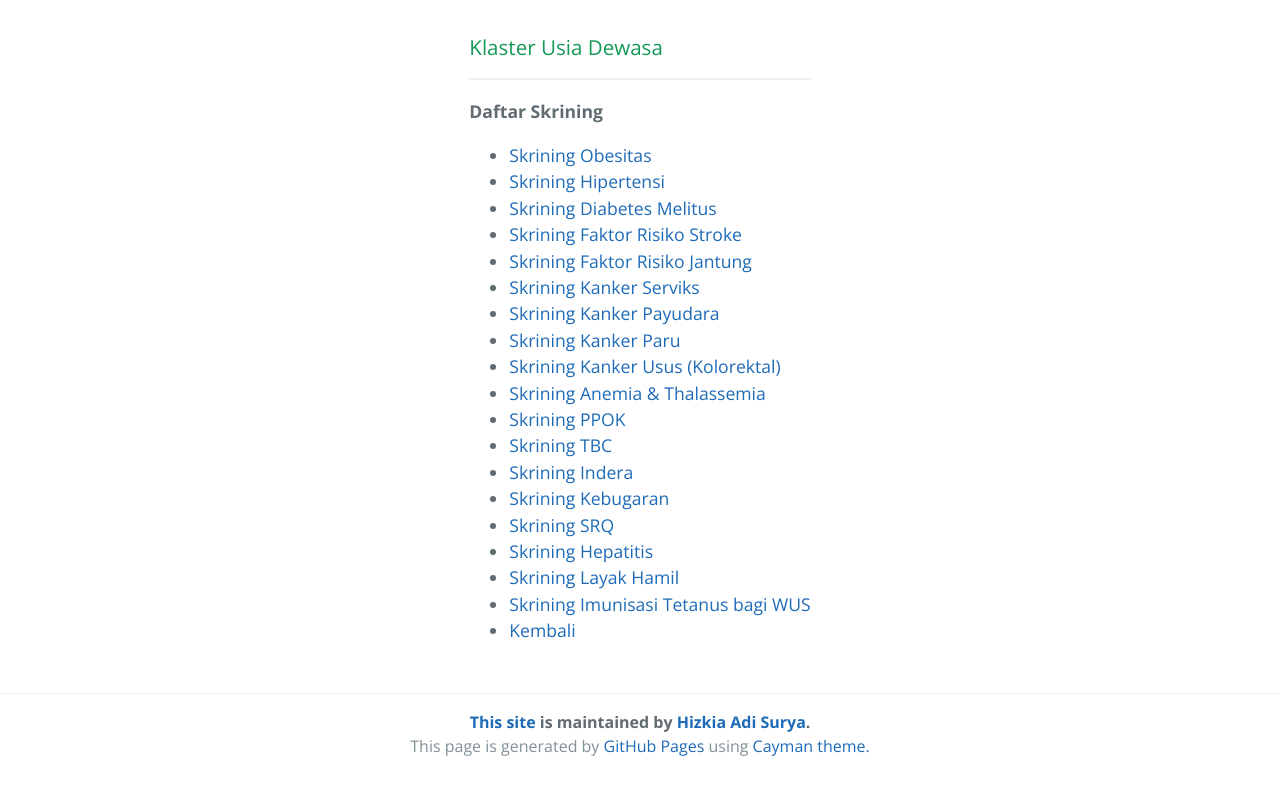
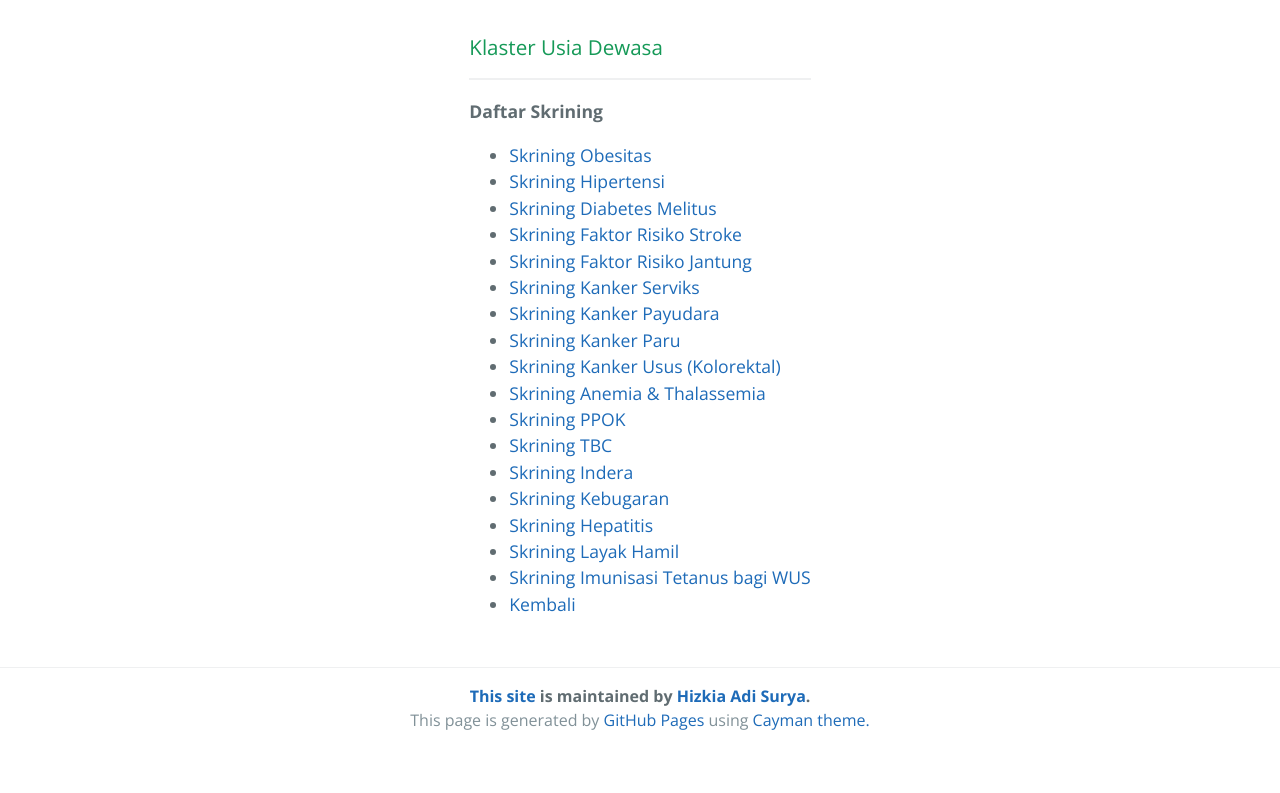
Before and after one commit to pkmsawahpulo/pkmsawahpulo.github.io, a Jekyll site: the page built from klaster3_dewasa.md, in a window 1280 px wide. Shown: the part 343-1136 px from the top of the page. Built offline with Jekyll 4.4.1, drawn with Linux system fonts in a browser that asks for light colours; our own code applies the rules of GitHub Pages for plain Markdown files; after the commit the page ends 1110 px from its top, so only the background shows below that.

Commit message:
kelewatan dewasa

```diff
--- a/klaster3_dewasa.md
+++ b/klaster3_dewasa.md
@@ -19,7 +19,6 @@ layout: default
 -   <a href="https://docs.google.com/forms/d/e/1FAIpQLSf30AdIfcocCs8LyjOjSzQdwhITl8En3-vvOfkupmZeawwWBg/viewform?usp=sharing">Skrining TBC</a>
 -   <a href="https://docs.google.com/forms/d/e/1FAIpQLSeCc8vrp1QfLkR38OMOY2xkxGd0bvkHkw6UYjytXF8T68PUMQ/viewform?usp=sharing">Skrining Indera</a>
 -   <a href="https://docs.google.com/forms/d/e/1FAIpQLSfFawXTnhH76I6_23SHQXpPPql2TCcL43IsnzTtvogSWf-q4Q/viewform?usp=sharing">Skrining Kebugaran</a>
--   <a href="https://docs.google.com/forms/d/e/1FAIpQLSeh6PUJx8HXZ3w9O0x-RROnjlFMo6hP9RkAln36KUAJXCrDNg/viewform?usp=sharing">Skrining SRQ</a>
 -   <a href="https://docs.google.com/forms/d/e/1FAIpQLSd4na_uxVH6OwYlAd1oyredk7q-nJdah4sOp-sB0AYQ9P3mdg/viewform?usp=sharing">Skrining Hepatitis</a>
 -   <a href="https://docs.google.com/forms/d/e/1FAIpQLScle7ZEbn4D7ow4C4kgWK777yA6ybN_kQPgHOEAcUDKbizF_w/viewform?usp=sharing">Skrining Layak Hamil</a>
 -   <a href="https://docs.google.com/forms/d/e/1FAIpQLSccI7dagMdhKdHt-ZBmvQ9cQayHKZEjK1bFoth7S1NySgD50Q/viewform?usp=sharing">Skrining Imunisasi Tetanus bagi WUS</a>
```
